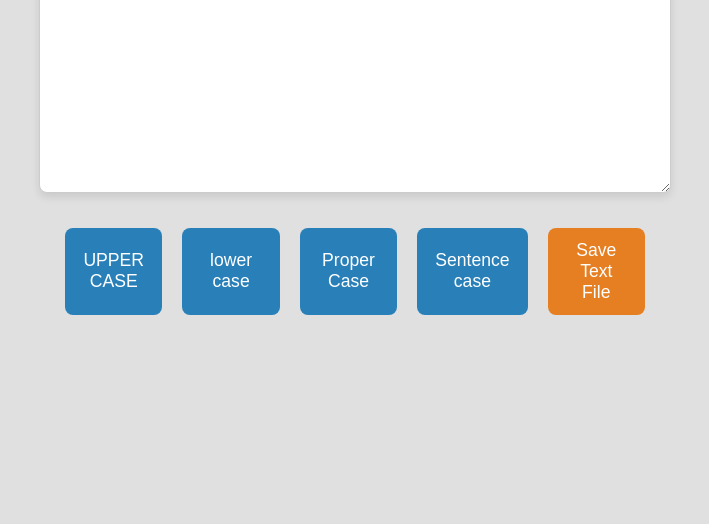
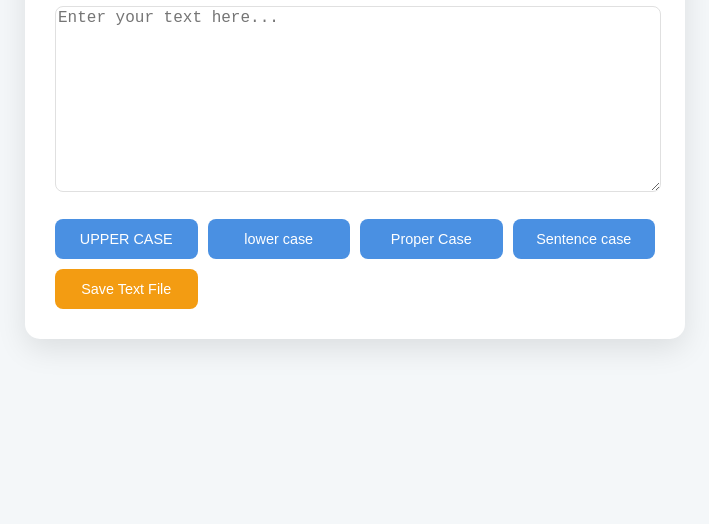
Before and after one commit to v-dav/case-converter, a plain HTML site: page index.html in a window 1280 px wide. Shown: the part 316-840 px from the top of the page, without its empty margins (285-994 px from the left). Before the commit the page ends 800 px from the top, so only its background shows below. Drawn offline with Linux system fonts and the light colour scheme.

Commit message:
Update index.html<.

```diff
--- a/index.html
+++ b/index.html
@@ -1,103 +1,122 @@
 <!doctype html>
 <html lang="en">
+
 <head>
 	<meta charset="UTF-8">
-    <title>Document</title>
+	<meta name="viewport" content="width=device-width, initial-scale=1.0">
+	<title>Modern Case Converter</title>
 	<style>
-        /* General Styles */
-@import url('https://fonts.googleapis.com/css2?family=Roboto:wght@400;500;700&display=swap');
+		@import url('https://fonts.googleapis.com/css2?family=Poppins:wght@400;500;700&display=swap');
+
+		:root {
+			--primary-color: #4a90e2;
+			--secondary-color: #f39c12;
+			--background-color: #f4f7f9;
+			--text-color: #333;
+			--button-hover: #3498db;
+		}
 
 		body {
-    font-family: 'Roboto', sans-serif;
-    background-color: #e0e0e0;
+			font-family: 'Poppins', sans-serif;
+			background-color: var(--background-color);
 			margin: 0;
-    padding: 0;
+			padding: 20px;
 			display: flex;
 			flex-direction: column;
 			align-items: center;
 			justify-content: center;
-    height: 100vh;
-    color: #333;
+			min-height: 100vh;
+			color: var(--text-color);
 		}
 
-/* Title Style */
-.title {
-    font-size: 2.5em;
-    margin-bottom: 30px;
-    color: #2c3e50;
-    font-weight: 700;
+		.container {
+			width: 100%;
+			max-width: 600px;
+			background-color: #ffffff;
+			border-radius: 15px;
+			padding: 30px;
+			box-shadow: 0 10px 30px rgba(0, 0, 0, 0.1);
 		}
 
-/* Textarea Style */
+		.title {
+			font-size: clamp(1.5rem, 5vw, 2.5rem);
+			margin-bottom: 20px;
+			color: var(--primary-color);
+			font-weight: 700;
+			text-align: center;
+		}
+
 		textarea {
 			width: 100%;
-    max-width: 600px;
-    padding: 15px;
-    border: 1px solid #ccc;
+			border: 1px solid #e0e0e0;
 			border-radius: 8px;
-    font-size: 1.1em;
-    margin-bottom: 25px;
+			font-size: 1rem;
+			margin-bottom: 20px;
 			background-color: #fff;
-    box-shadow: 0 4px 8px rgba(0, 0, 0, 0.1);
-    transition: box-shadow 0.3s ease;
+			transition: border-color 0.3s ease;
+			resize: vertical;
 		}
 
 		textarea:focus {
 			outline: none;
-    box-shadow: 0 4px 12px rgba(0, 0, 0, 0.15);
+			border-color: var(--primary-color);
 		}
 
-/* Button Styles */
+		.button-container {
+			display: grid;
+			grid-template-columns: repeat(auto-fit, minmax(120px, 1fr));
+			gap: 10px;
+		}
+
 		button {
-    padding: 12px 18px;
-    margin: 10px;
+			padding: 12px;
 			border: none;
 			border-radius: 8px;
-    font-size: 1.1em;
+			font-size: 0.9rem;
 			cursor: pointer;
-    transition: background-color 0.3s ease, transform 0.3s ease;
-    flex: 1;
-    max-width: 150px;
-    text-align: center;
-}
-
-#upper-case, #lower-case, #proper-case, #sentence-case, #save-text-file {
-    background-color: #2980b9;
+			transition: all 0.3s ease;
+			background-color: var(--primary-color);
 			color: #fff;
 			font-weight: 500;
 		}
 
-#upper-case:hover, #lower-case:hover, #proper-case:hover, #sentence-case:hover, #save-text-file:hover {
-    background-color: #3498db;
+		button:hover {
+			background-color: var(--button-hover);
 			transform: translateY(-2px);
 		}
 
 		#save-text-file {
+			background-color: var(--secondary-color);
+		}
+
+		#save-text-file:hover {
 			background-color: #e67e22;
 		}
 
-#save-text-file:hover {
-    background-color: #d35400;
+		@media (max-width: 480px) {
+			.container {
+				padding: 20px;
 			}
 
-/* Button Container */
-.button-container {
-    display: flex;
-    justify-content: space-between;
-    width: 100%;
-    max-width: 600px;
+			button {
+				padding: 10px;
+				font-size: 0.8rem;
+			}
 		}
 	</style>
 </head>
+
 <body>
-<div class="title">Case Converter</div>
-<textarea id="textarea" cols="45" rows="15"></textarea>
+	<div class="container">
+		<h1 class="title">Case Converter</h1>
+		<textarea id="textarea" rows="10" placeholder="Enter your text here..."></textarea>
 		<div class="button-container">
 			<button id="upper-case">UPPER CASE</button>
 			<button id="lower-case">lower case</button>
 			<button id="proper-case">Proper Case</button>
 			<button id="sentence-case">Sentence case</button>
 			<button id="save-text-file">Save Text File</button>
+		</div>
 	</div>
 </body>
 <script>
@@ -149,7 +168,7 @@ button {
 		const originalText = textArea.value;
 		if (!originalText) return;
 
-        const blob = new Blob([originalText], {type: "text/plain"});
+		const blob = new Blob([originalText], { type: "text/plain" });
 
 		// Step 3: Create a link element
 		const link = document.createElement("a");
@@ -164,4 +183,5 @@ button {
 		URL.revokeObjectURL(link.href);
 	})
 </script>
+
 </html>
```
Lines whose indentation alone changed are shown as unchanged.
